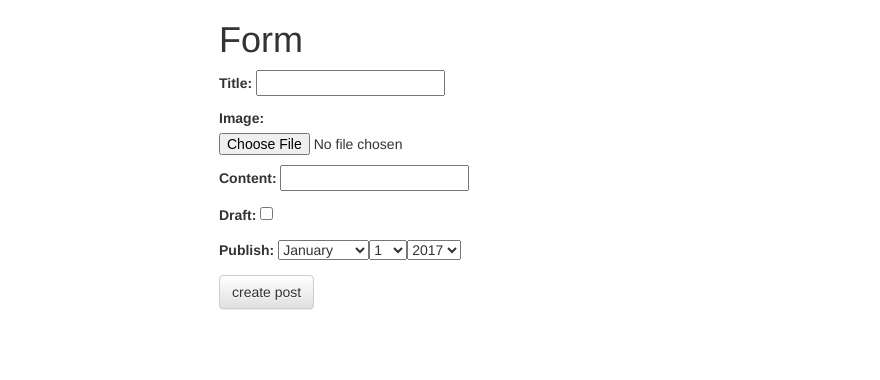
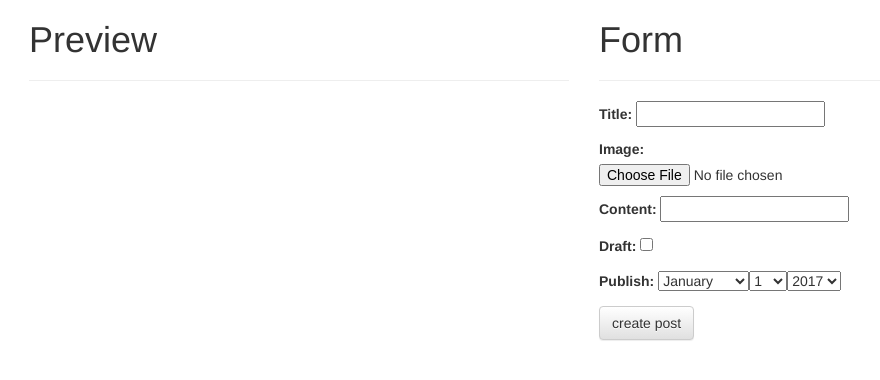
Before and after one commit to lalitmee/Blog, a Django app: template templates/post_form.html in a window 1280 px wide. Shown: the top 380 px of the page, without its empty margins (56-936 px from the left). Run offline with Django 3.2, Linux system fonts and the light colour scheme; the template is opened without the code that fills it: values that come from a table or form of the project are taken from there, others are empty; some libraries are stand-ins or nearby versions.

Commit message:
Advancing the blog

```diff
--- a/Blog/settings.py
+++ b/Blog/settings.py
@@ -38,9 +38,12 @@ INSTALLED_APPS = [
     'django.contrib.messages',
     'django.contrib.staticfiles',
     'pagedown',
+    'crispy_forms',
     'markdown_deux',
     'blog',
 ]
+
+CRISPY_TEMPELATE_PACK = 'bootstrap3'
 
 MIDDLEWARE_CLASSES = [
     'django.middleware.security.SecurityMiddleware',
--- a/blog/forms.py
+++ b/blog/forms.py
@@ -3,7 +3,7 @@ from pagedown.widgets import PagedownWidget
 from .models import Post
 
 class PostForm(forms.ModelForm):
-    content = forms.CharField(widget=PagedownWidget)
+    content = forms.CharField(widget=PagedownWidget(show_preview=False))
     publish = forms.DateField(widget=forms.SelectDateWidget)
     class Meta:
         model = Post
--- a/templates/base.html
+++ b/templates/base.html
@@ -56,9 +56,7 @@ integrity="sha384-rHyoN1iRsVXV4nD0JutlnGaslCJuC7uwjduW9SVrLvRYooPp2bWYgmgJQIXwl/
     $(document).ready(function () {
       $(".content-markdown").each(function () {
         var content = $(this).text()
-        console.log(content)
         var markedContent = marked(content)
-        console.log(markedContent)
         $(this).html(markedContent)
       })
 
@@ -66,6 +64,38 @@ integrity="sha384-rHyoN1iRsVXV4nD0JutlnGaslCJuC7uwjduW9SVrLvRYooPp2bWYgmgJQIXwl/
         $(this).addClass("img-responsive");
       })
 
+      // preview-title
+      // preview-content
+
+      var contentInput = $("#id_content");
+
+      function setContent(value) {
+        var markedContent = marked(value)
+          $("#preview-content").html(markedContent)
+          $("#preview-content img").each(function () {
+            $(this).addClass("img-responsive")
+          })
+      }
+      setContent(contentInput.val())
+
+      contentInput.keyup(function() {
+        var newContent = $(this).val()
+        setContent(newContent)
+      })
+
+      var titleInput = $("#id_title");
+
+      function setTitle(value) {
+        $("#preview-title").text(value)
+      }
+      setTitle(titleInput.val())
+
+      titleInput.keyup(function() {
+        var newContent = $(this).val()
+        setTitle(newContent)
+      })
+
+
      })
   </script>
   </body>
--- a/templates/post_form.html
+++ b/templates/post_form.html
@@ -11,9 +11,18 @@
 </style>
 
 {% block content %}
-<div class="col-sm-8 col-sm-offset-2">
+<div class="col-sm-6">
+  <h1>Preview</h1>
+  <hr>
+  <div class="content-preview">
+    <h3 id="preview-title"></h3>
+    <p id="preview-content"></p>
+  </div>
+</div>
+<div class="col-sm-6">
 <div class="post_create">
     <h1>Form</h1>
+    <hr>
     <form method="POST" enctype="multipart/form-data"> {% csrf_token %}
       {{ form.as_p }}
       <input type="submit" class="btn btn-default" name="" value="create post"/>
--- a/templates/post_list.html
+++ b/templates/post_list.html
@@ -36,7 +36,7 @@
         {% endif %}
         <h3><a href='{{ obj.get_absolute_url }}'>{{ obj.title }}</a><small> {{ obj.publish}} </small>
           {% if obj.user.get_full_name %}<p><small>Author : {{ obj.user.get_full_name }}</small></p> {% endif %}
-        </h3>  {{ obj.get_markdown  }}
+        </h3>  {{ obj.get_markdown | truncatechars_html:200 }}
         <p><a href="{{ obj.get_absolute_url }}" class="btn btn-primary" role="button">View</a></p>
       </div>
     </div>
```
Also changed, not shown: db.sqlite3.
